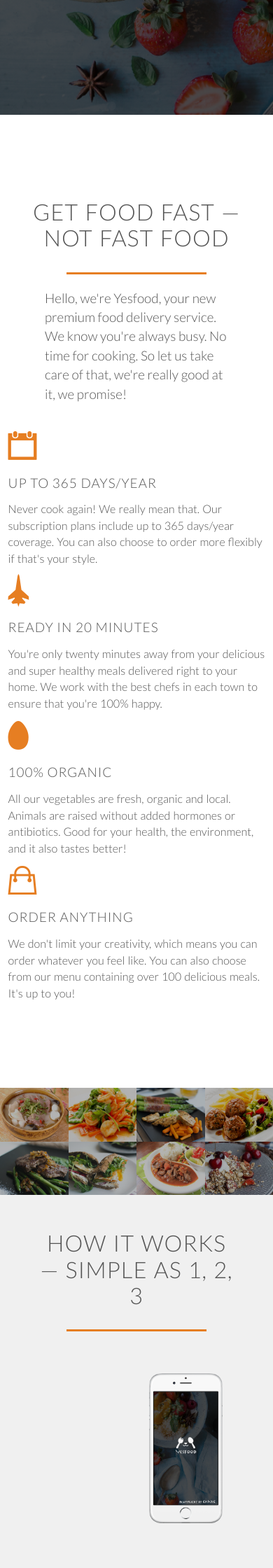
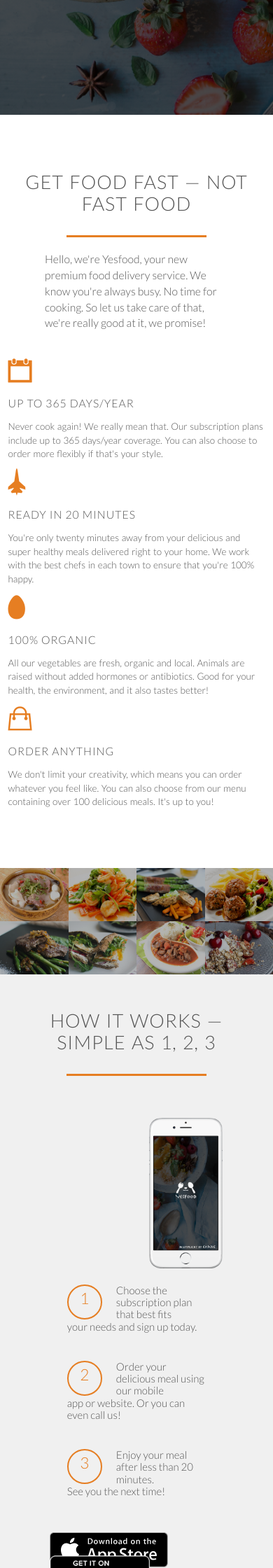
Before and after one commit to ChangLiuuu/Yesfood, a PHP site: page / in a window 390 px wide; the page is wider, and only the part inside the window is pictured. Shown: the part 680-2920 px from the top of that part at 70% size. Run offline with PHP 8.4, Linux system fonts and the light colour scheme; some libraries are stand-ins or nearby versions; some web fonts are replaced.

Commit message:
iPhone device

```diff
--- a/resources/css/queries.css
+++ b/resources/css/queries.css
@@ -9,29 +9,52 @@
     padding: 0 2%;
   }
 
+  .contact-icons li {
+    margin: 10px 40px;
+  }
+
+}
+@media only screen and (max-width: 1100px) {
+
+  body { font-size: 18px; }
+  section { padding: 60px 0 }
+
+  .app-steps {
+    margin: 40px;
+  }
+  .app-steps:first-child {
+    margin-top: -50px;
+  }
   .btn-app img {
+    margin-top: -20px;
+    width: auto;
+  }
 
-    width: auto;
-
-  }
 
 }
 
 @media only screen and (max-width: 1060px) {
-  body { font-size: 18px; }
-  section { padding: 60px 0 }
+  body { font-size: 15px; }
+  section { padding: 20px 0 }
 
   .row {
     padding: 0 2%;
   }
 
-  .btn-app img {
-    margin-top: -10px;
-    width: auto;
-
-  }
 }
 /* Small tablet to big tablet (width from 768px to 1023px) */
+@media only screen and (max-width: 375px) {
+  body { font-size: 7px; }
+  section { padding: 10px 0 }
 
+  .contact-icons li {
+    margin: 10px 40px;
+  }
 
-/* Small tablet to big tablet (width from 768px to 1023px) */
+  .row{
+    width: 100%;
+  }
+
+}
+
+/* Small tablet to big tablet (width from 481px to 767px) */
```
